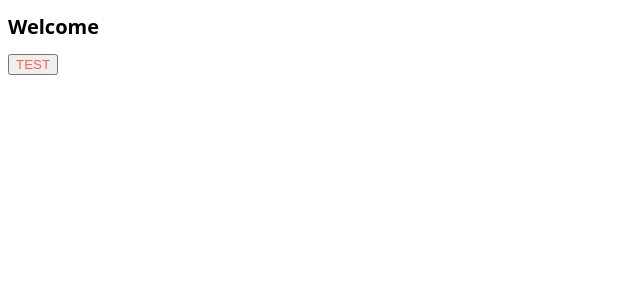
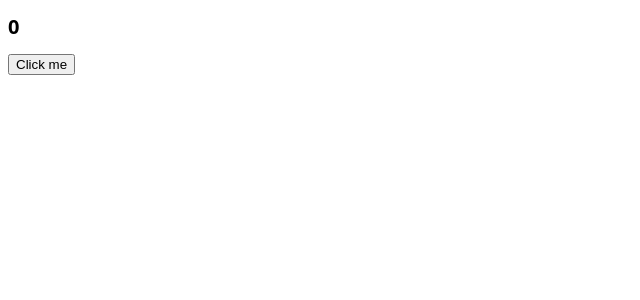
Before and after one commit to SeungJin051/react_movie, a React (Create React App) app: page / in a window 1280 px wide. Shown: the top 300 px of the page, without its empty margins (0-640 px from the left). Built offline with nearby package versions, Linux system fonts and the light colour scheme.

Commit message:
useEffect

```diff
--- a/src/App.js
+++ b/src/App.js
@@ -1,10 +1,17 @@
-import Button from "./Button";
 import styles from "./App.module.css";
+import { useState, useEffect } from "react";
+
 function App() {
+  const [counter, setCounter] = useState(0);
+  const onClick = () => setCounter(counter + 1);
+  console.log("항상 실행");
+  useEffect(() => {
+    console.log("API 호출");
+  }, []);
   return (
     <div>
-      <h1 className={styles.title}>Welcome</h1>
-      <Button text={"TEST"} />
+      <h1 className={styles.title}>{counter}</h1>
+      <button onClick={onClick}>Click me</button>
     </div>
   );
 }
--- a/src/index.js
+++ b/src/index.js
@@ -4,7 +4,7 @@ import App from "./App";
 
 const root = ReactDOM.createRoot(document.getElementById("root"));
 root.render(
-  <React.StrictMode>
-    <App />
-  </React.StrictMode>
+  //     StrictMode는 create-react-app로 설치했을 때 기본적으로 생성되는 테그로,
+  // 해당 테그로 감싸져 있는 경우 자손까지 검사한다해서 두 번 실행
+  <App />
 );
```
